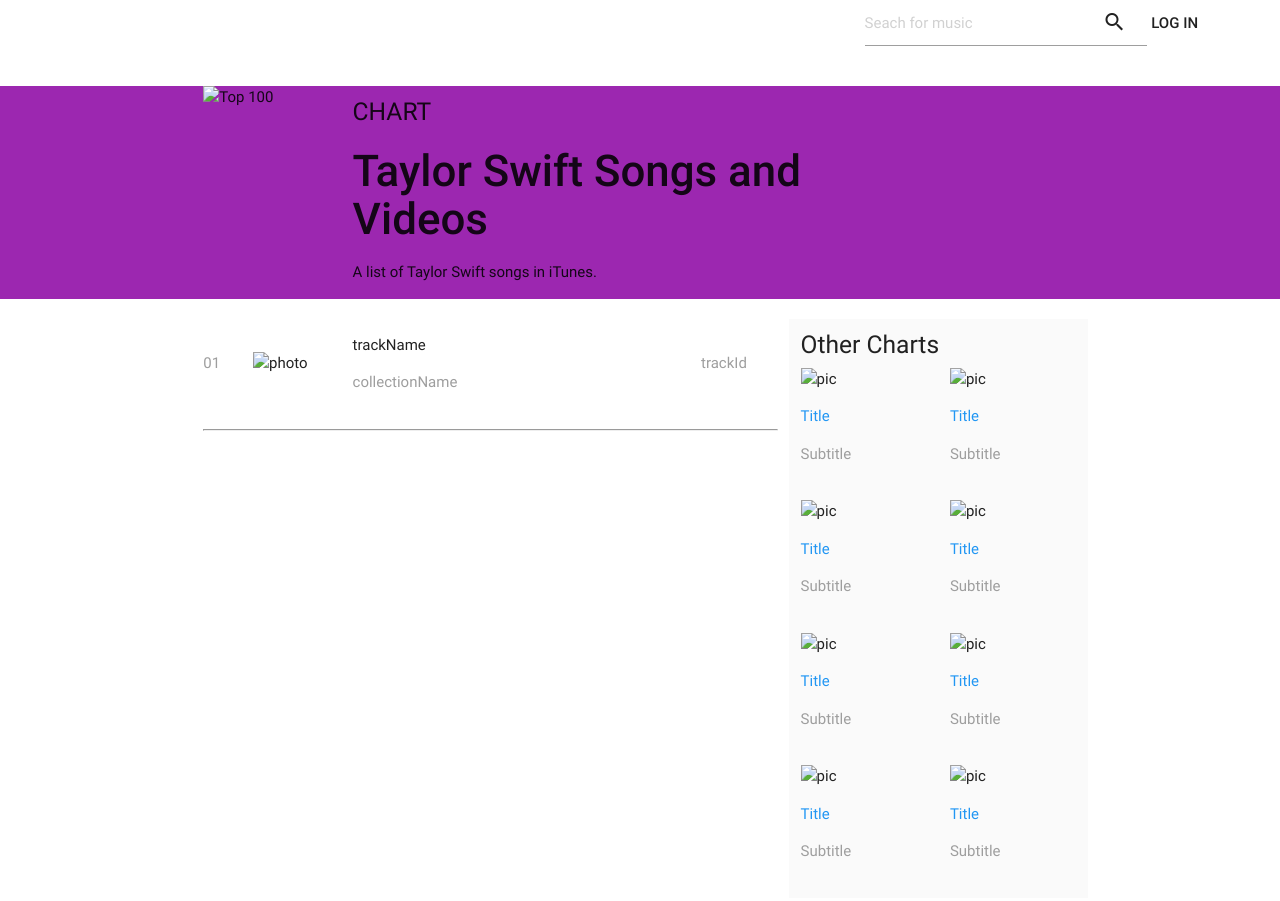
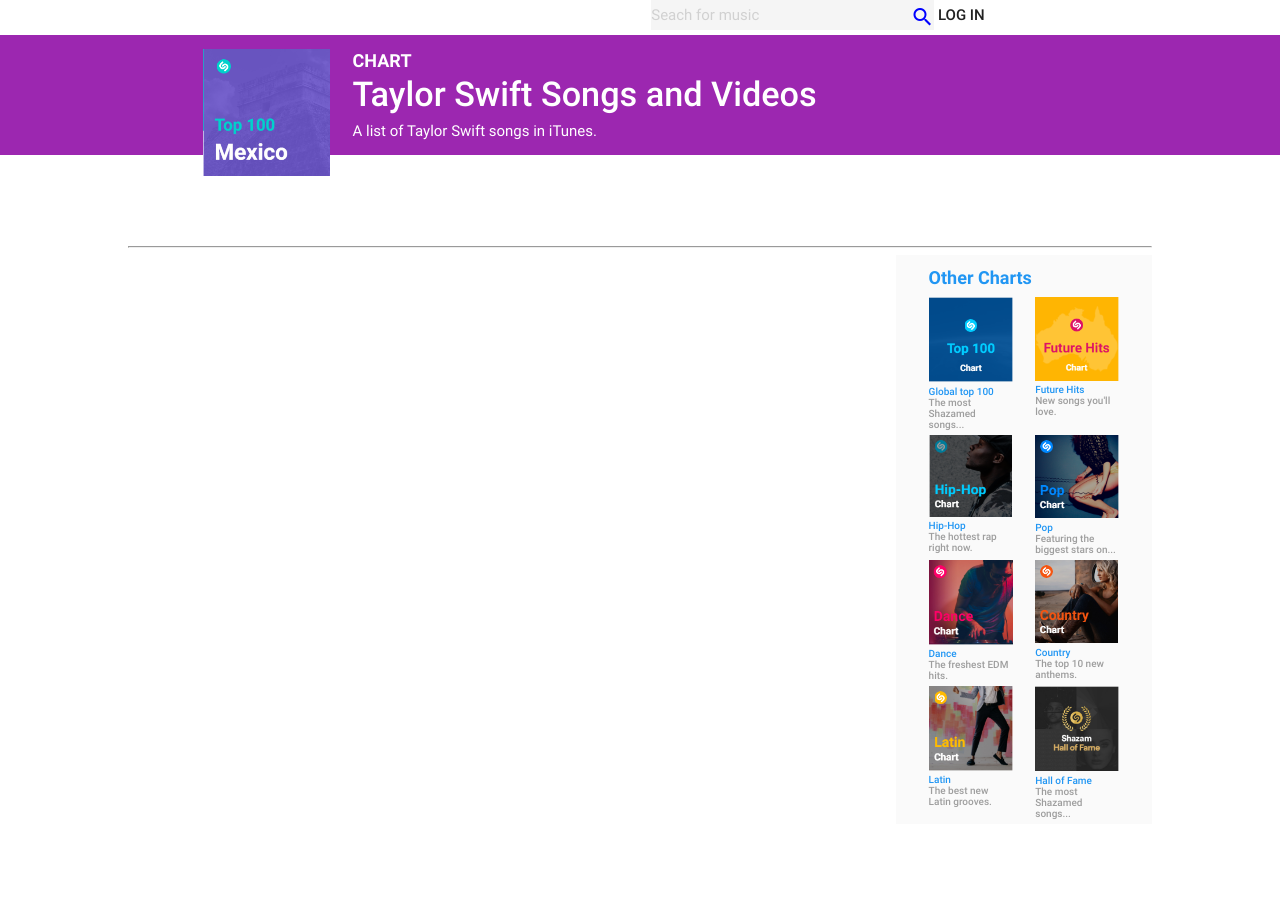
Before and after one commit to gabyLuTrejo/tSwift-crowdbotics, a plain HTML site: page index.html in a window 1280 px wide. After the commit the page ends 800 px from the top, so only its background shows below. Drawn offline with nearby package versions, Linux system fonts and the light colour scheme; no server answers.

Commit message:
Design implementation added

```diff
--- a/css/main.css
+++ b/css/main.css
@@ -1,9 +1,79 @@
+header {
+  position: fixed;
+  top: 0;
+  right: 0;
+  left: 0;
+}
+.container-80 {
+  width: 80%;
+  margin-top: 3%;
+  position: fixed;
+  top: 25%;
+  right: 10%;
+}
+
+header div.search-wrapper {
+  margin-bottom: -10px;
+}
+
 .search-wrapper input {
     width: 70%;
+    border: none;
+    background-color: #f5f5f5;
 }
+
+input:not([type]) {
+    height: 2rem;
+    font-size: 1rem;
+    margin: 0 0 15px 0;
+}
+
+
 .search-wrapper i.material-icons {
     position: absolute;
-    top: 10px;
-    right: 12%;
+    top: 5px;
+    right: 27%;
     cursor: pointer;
+    color: blue;
 }
+
+div.purple {
+  height: 120px;
+}
+
+.margin-1tb {
+  margin: 1% 0;
+}
+
+.top-05 {
+  margin-top: 0.5%;
+}
+
+#songs {
+  overflow-y: scroll;
+  height: 64vh;
+}
+
+div.row.valign-wrapper {
+  margin: 0;
+}
+
+#chart {
+  padding: 0;
+  line-height: 1.1;
+}
+
+.bottom-5 {
+  margin-bottom: 5px;
+}
+
+.title-chart {
+  font-weight: 600;
+  font-size: large;
+}
+
+.text-chart {
+  font-weight: 500;
+  font-size: x-small;
+  margin: 0;
+}
--- a/index.html
+++ b/index.html
@@ -11,7 +11,7 @@
   <body>
     <header>
       <div class="search-wrapper row">
-        <div class="col m4 offset-m8">
+        <div class="col m4 offset-m6">
           <input placeholder="Seach for music">
           <i class="material-icons">search</i>
           <strong>LOG IN</strong>
@@ -19,80 +19,67 @@
       </div>
       <div class="purple row">
         <div class="container">
-          <img class="col m2" src="" alt="Top 100">
+          <img class="col m2 top-05" src="assets/img/mexico.png" alt="Top 100">
           <div class="col m8">
-            <h5>CHART</h5>
-            <h3><strong>Taylor Swift Songs and Videos</strong></h3>
-            <p>A list of Taylor Swift songs in iTunes.</p>
+            <h6 class="white-text title-chart margin-1tb">CHART</h6>
+            <h4 class="white-text margin-1tb"><strong>Taylor Swift Songs and Videos</strong></h4>
+            <p class="white-text margin-1tb">A list of Taylor Swift songs in iTunes.</p>
           </div>
         </div>
       </div>
-      <!-- <nav> -->
-      <!-- </nav> -->
     </header>
-    <div class="container row">
-      <section id="songs" class="col m8">
-        <div class="row valign-wrapper">
-          <p class="col m1 grey-text"> 01 </p>
-          <img class="col m2" src="" alt="photo">
-          <div class="col m7">
-            <p>trackName</p>
-            <p class="grey-text">collectionName</p>
+    <div class="container-80 row">
+      <hr>
+      <section id="songs" class="col m9">
+      </section>
+      <section id="chart" class="col m3 grey lighten-5">
+        <h5 class="blue-text title-chart col offset-m1">Other Charts</h5>
+        <div class="row bottom-5">
+          <div class="col m5 offset-m1">
+            <img class="responsive-img" src="assets/img/top100.png" alt="top 100">
+            <p class="blue-text text-chart">Global top 100</p>
+            <p class="grey-text text-chart">The most Shazamed songs...</p>
           </div>
-          <div class="col m2">
-            <p class="grey-text">trackId</p>
+          <div class="col m5">
+            <img class="responsive-img" src="assets/img/future.png" alt="future hits">
+            <p class="blue-text text-chart">Future Hits</p>
+            <p class="grey-text text-chart">New songs you'll love.</p>
           </div>
         </div>
-        <hr>
-      </section>
-      <section id="chart" class="col m4 grey lighten-5">
-        <h5>Other Charts</h5>
-        <div class="row">
-          <div class="col m6">
-            <img src="" alt="pic">
-            <p class="blue-text">Title</p>
-            <p class="grey-text">Subtitle</p>
+        <div class="row bottom-5">
+          <div class="col m5 offset-m1">
+            <img class="responsive-img" src="assets/img/hiphop.png" alt="hip hop">
+            <p class="blue-text text-chart">Hip-Hop</p>
+            <p class="grey-text text-chart">The hottest rap right now.</p>
           </div>
-          <div class="col m6">
-            <img src="" alt="pic">
-            <p class="blue-text">Title</p>
-            <p class="grey-text">Subtitle</p>
+          <div class="col m5">
+            <img class="responsive-img" src="assets/img/pop.png" alt="pop">
+            <p class="blue-text text-chart">Pop</p>
+            <p class="grey-text text-chart">Featuring the biggest stars on...</p>
           </div>
         </div>
-        <div class="row">
-          <div class="col m6">
-            <img src="" alt="pic">
-            <p class="blue-text">Title</p>
-            <p class="grey-text">Subtitle</p>
+        <div class="row bottom-5">
+          <div class="col m5 offset-m1">
+            <img class="responsive-img" src="assets/img/dance.png" alt="dance">
+            <p class="blue-text text-chart">Dance</p>
+            <p class="grey-text text-chart">The freshest EDM hits.</p>
           </div>
-          <div class="col m6">
-            <img src="" alt="pic">
-            <p class="blue-text">Title</p>
-            <p class="grey-text">Subtitle</p>
+          <div class="col m5">
+            <img class="responsive-img" src="assets/img/country.png" alt="country">
+            <p class="blue-text text-chart">Country</p>
+            <p class="grey-text text-chart">The top 10 new anthems.</p>
           </div>
         </div>
-        <div class="row">
-          <div class="col m6">
-            <img src="" alt="pic">
-            <p class="blue-text">Title</p>
-            <p class="grey-text">Subtitle</p>
+        <div class="row bottom-5">
+          <div class="col m5 offset-m1">
+            <img class="responsive-img" src="assets/img/latin.png" alt="latin">
+            <p class="blue-text text-chart">Latin</p>
+            <p class="grey-text text-chart">The best new Latin grooves.</p>
           </div>
-          <div class="col m6">
-            <img src="" alt="pic">
-            <p class="blue-text">Title</p>
-            <p class="grey-text">Subtitle</p>
-          </div>
-        </div>
-        <div class="row">
-          <div class="col m6">
-            <img src="" alt="pic">
-            <p class="blue-text">Title</p>
-            <p class="grey-text">Subtitle</p>
-          </div>
-          <div class="col m6">
-            <img src="" alt="pic">
-            <p class="blue-text">Title</p>
-            <p class="grey-text">Subtitle</p>
+          <div class="col m5">
+            <img class="responsive-img" src="assets/img/hall.png" alt="hall of fame">
+            <p class="blue-text text-chart">Hall of Fame</p>
+            <p class="grey-text text-chart">The most Shazamed songs...</p>
           </div>
         </div>
       </section>
--- a/js/app.js
+++ b/js/app.js
@@ -1,9 +1,7 @@
 console.log('working!');
 
 const api = {
-    songs: 'https://itunes.apple.com/search?term=taylor+swift&media=music&limit=200',
-    albums: 'https://itunes.apple.com/lookup?id=159260351&entity=album',
-    albumSongs: 'https://itunes.apple.com/lookup?id='//907242701&entity=song
+    songs: 'https://itunes.apple.com/search?term=taylor+swift&media=music&limit=200'
 };
 
 const loadPage = function(){
@@ -18,16 +16,16 @@ const loadPage = function(){
 function printSong(taylorSongs){
   // var songData = document.createElement(songInfo);
   taylorSongs.forEach(function(song, number){
-    var $divContainer = $("<div />", {"class": "row valign-wrapper"});
+    var $divContainer = $("<div />", {"class": "row valign-wrapper song"});
     var $divSong = $("<div />", {"class": "col m7"});
-    var $divId = $("<div />", {"class": "col m2"});
+    var $divId = $("<div />", {"class": "col m3"});
 
     var $pNumber = $("<div />", {"class": "col m1 grey-text"});
     var $pTrack = $("<div />");
     var $pCollection = $("<div />", {"class": "grey-text"});
     var $pId = $("<div />", {"class": "grey-text"});
 
-    var $Image = $("<img />", {"class": "col m2", "alt": song.collectionName, "src": song.artworkUrl60});
+    var $Image = $("<img />", {"class": "col m1", "alt": song.collectionName, "src": song.artworkUrl60});
 
     $divId.append($pId.text(song.trackId));
     $divSong.append($pTrack.text(song.trackName));
@@ -38,6 +36,13 @@ function printSong(taylorSongs){
 
     $("#songs").append($divContainer).append("<hr>");
   });
+
+  $(".song").on('mouseover', function(){
+        $(this).css("background-color", "#eeeeee");
+  });
+  $(".song").on('mouseout', function(){
+        $(this).css("background-color", "#fff");
+  });
 };
 
 
```
Also changed, not shown: assets/img/country.png (added), assets/img/dance.png (added), assets/img/future.png (added), assets/img/hall.png (added), assets/img/hiphop.png (added), assets/img/latin.png (added), assets/img/mexico.png (added), assets/img/pop.png (added), assets/img/top100.png (added).
